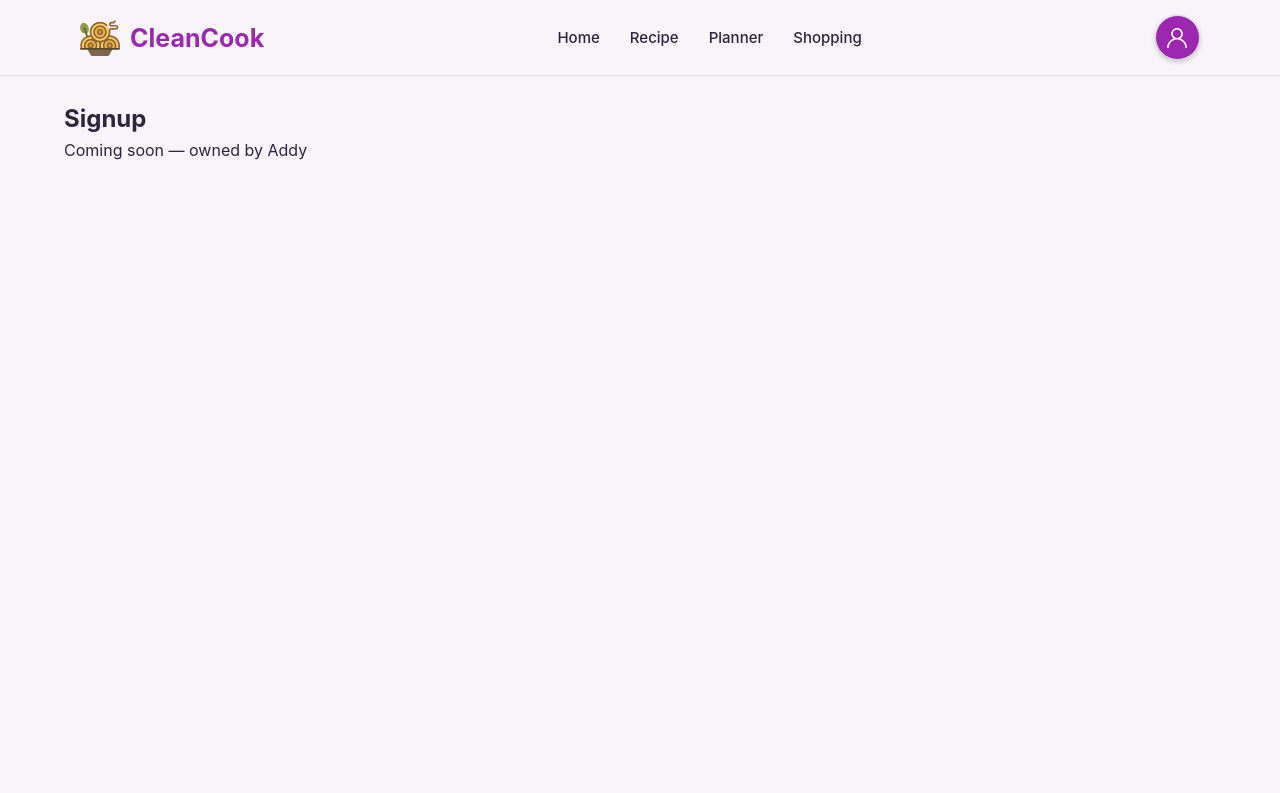
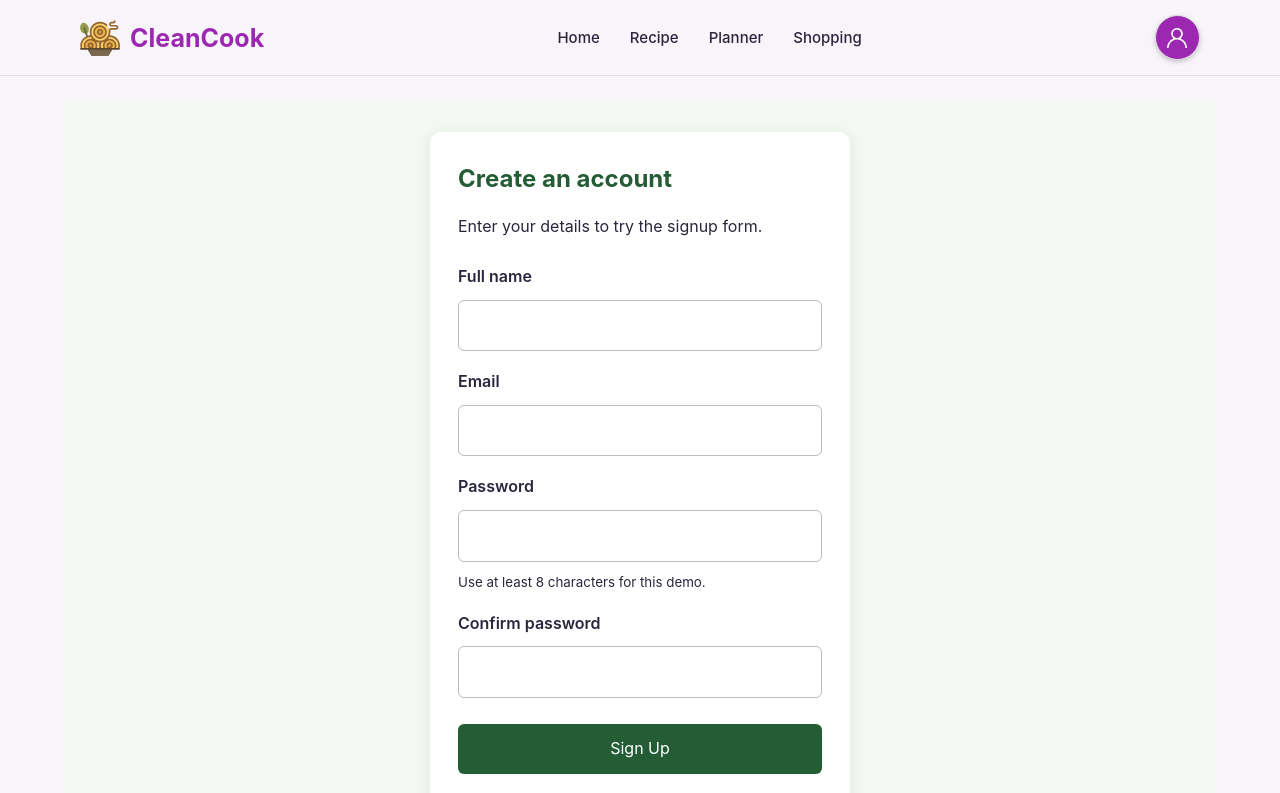
Before and after one commit to Vishal-Jadoun/CleanCook, a React (Vite) app: page /signup in a window 1280 px wide. Shown: the top 793 px of the page. Built offline with nearby package versions, Linux system fonts and the light colour scheme.

Commit message:
Add signup form with password confirmation

```diff
--- a/src/pages/Signup/Signup.css
+++ b/src/pages/Signup/Signup.css
@@ -0,0 +1,72 @@
+#signup-page {
+  min-height: 80vh;
+  display: flex;
+  justify-content: center;
+  align-items: center;
+  padding: 32px 16px;
+  background-color: #f4f8f3;
+}
+
+.signup-box {
+  width: 100%;
+  max-width: 420px;
+  padding: 28px;
+  box-sizing: border-box;
+  background-color: white;
+  border-radius: 12px;
+  box-shadow: 0 4px 16px rgba(0, 0, 0, 0.08);
+}
+
+.signup-box h1 {
+  margin-bottom: 12px;
+  color: #245c36;
+}
+
+.signup-box p {
+  margin: 16px 0;
+}
+
+.signup-box form {
+  display: flex;
+  flex-direction: column;
+  gap: 10px;
+}
+
+.signup-box label {
+  margin-top: 8px;
+  font-weight: 600;
+}
+
+.signup-box input {
+  width: 100%;
+  box-sizing: border-box;
+  padding: 12px;
+  border: 1px solid #bbb;
+  border-radius: 6px;
+  font: inherit;
+}
+
+.signup-box input:focus {
+  outline: 2px solid #347a47;
+  outline-offset: 2px;
+}
+
+.signup-box button {
+  margin-top: 16px;
+  padding: 12px;
+  border: none;
+  border-radius: 6px;
+  background-color: #245c36;
+  color: white;
+  font: inherit;
+  cursor: pointer;
+}
+
+.signup-box button:hover {
+  background-color: #194428;
+}
+
+.signup-box a {
+  color: #245c36;
+  text-decoration: underline;
+}
--- a/src/pages/Signup/Signup.jsx
+++ b/src/pages/Signup/Signup.jsx
@@ -1,10 +1,91 @@
-import './Signup.css';
+import { useState } from "react";
+import { Link } from "react-router-dom";
+import "./Signup.css";
 
 function Signup() {
+  const [name, setName] = useState("");
+  const [email, setEmail] = useState("");
+  const [password, setPassword] = useState("");
+  const [confirmPassword, setConfirmPassword] = useState("");
+  const [message, setMessage] = useState("");
+
+  function handleSubmit(event) {
+    event.preventDefault();
+
+    if (name.trim() === "") {
+      setMessage("Please enter your name.");
+      return;
+    }
+
+    if (password !== confirmPassword) {
+      setMessage("Passwords do not match.");
+      return;
+    }
+
+    setMessage(
+      "Details validated. This is a demo; no account has been created."
+    );
+  }
+
   return (
-    <section id="signup-page" className="signup-page">
-      <h1>Signup</h1>
-      <p>Coming soon — owned by Addy</p>
+    <section id="signup-page">
+      <div className="signup-box">
+        <h1>Create an account</h1>
+        <p>Enter your details to try the signup form.</p>
+
+        <form onSubmit={handleSubmit}>
+          <label htmlFor="signup-name">Full name</label>
+          <input
+            id="signup-name"
+            type="text"
+            value={name}
+            onChange={(event) => setName(event.target.value)}
+            autoComplete="name"
+            required
+          />
+
+          <label htmlFor="signup-email">Email</label>
+          <input
+            id="signup-email"
+            type="email"
+            value={email}
+            onChange={(event) => setEmail(event.target.value)}
+            autoComplete="email"
+            required
+          />
+
+          <label htmlFor="signup-password">Password</label>
+          <input
+            id="signup-password"
+            type="password"
+            value={password}
+            onChange={(event) => setPassword(event.target.value)}
+            minLength={8}
+            autoComplete="new-password"
+            required
+          />
+          <small>Use at least 8 characters for this demo.</small>
+
+          <label htmlFor="confirm-password">Confirm password</label>
+          <input
+            id="confirm-password"
+            type="password"
+            value={confirmPassword}
+            onChange={(event) => setConfirmPassword(event.target.value)}
+            minLength={8}
+            autoComplete="new-password"
+            required
+          />
+
+          <button type="submit">Sign Up</button>
+        </form>
+
+        {message && <p role="status">{message}</p>}
+
+        <p>
+          Already have an account? <Link to="/login">Log in</Link>
+        </p>
+      </div>
     </section>
   );
 }
```
